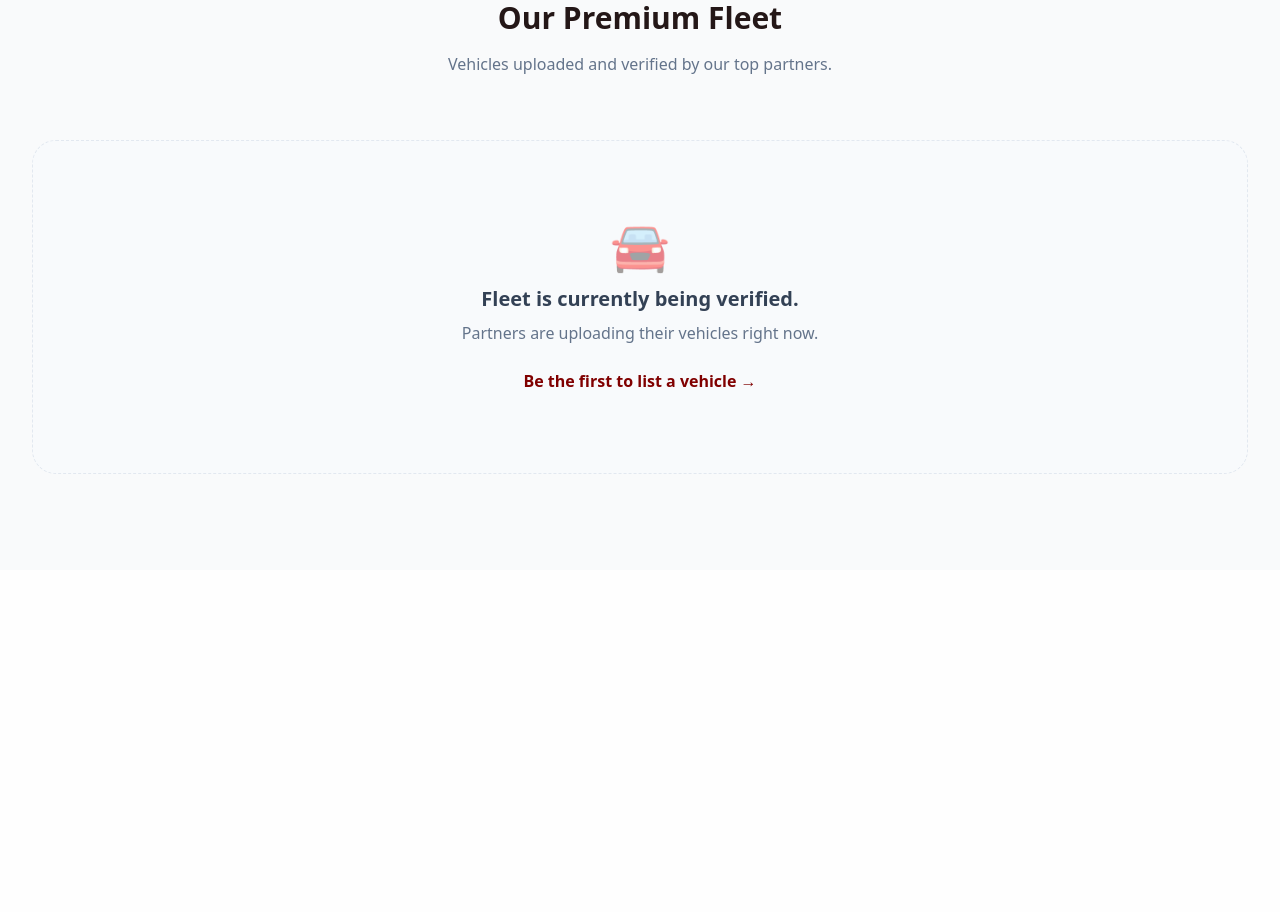
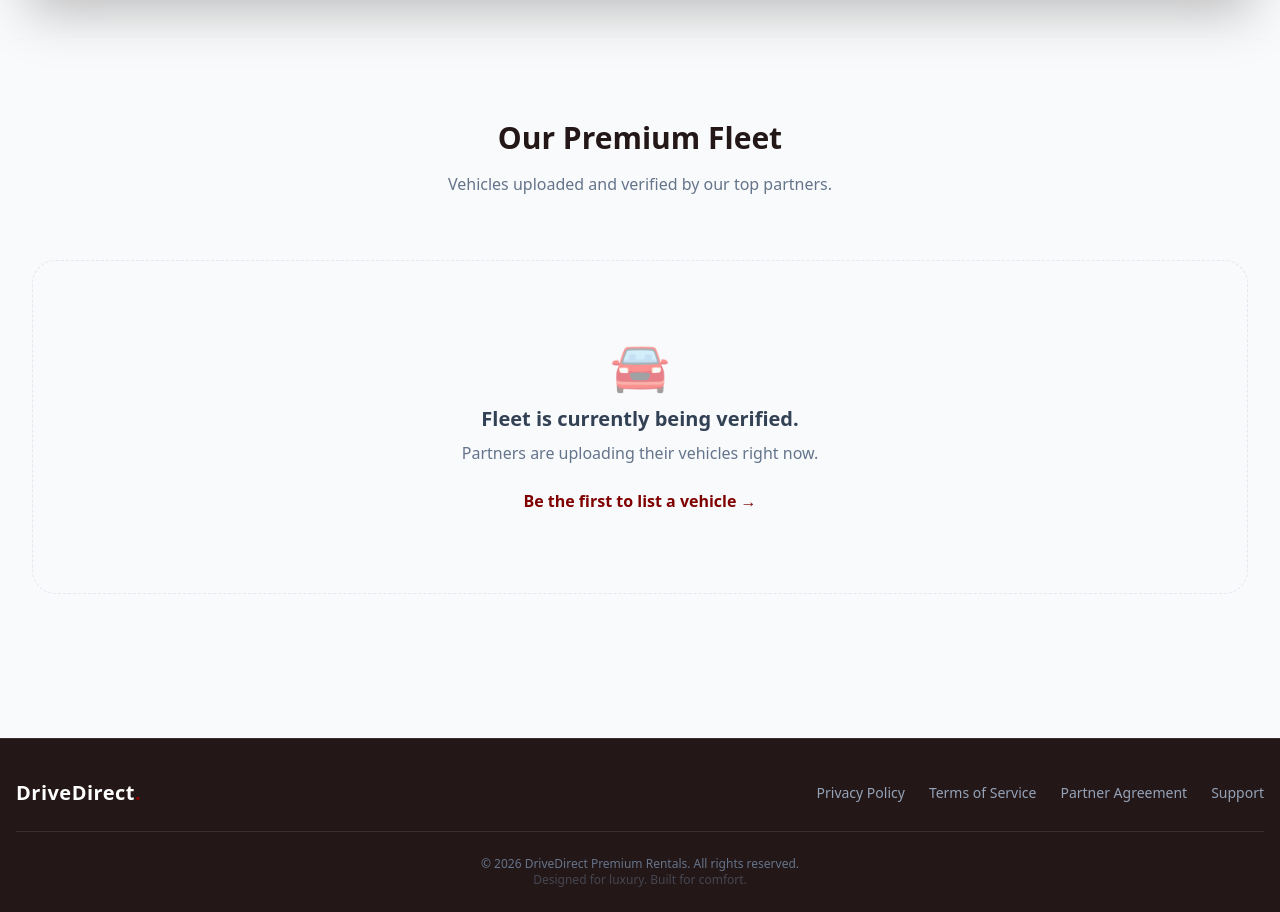
Before and after one commit to manishyadav-108/DriveDirect, a Flask app: page / in a window 1280 px wide. Shown: the part 784-1696 px from the top of the page. Before the commit the page ends 1258 px from the top, so only its background shows below. Run offline with Flask 3, Linux system fonts and the light colour scheme.

Commit message:
update bg

```diff
--- a/templates/base.html
+++ b/templates/base.html
@@ -99,6 +99,37 @@
     <main class="container mx-auto p-4 min-h-screen">
         {% block content %}{% endblock %}
     </main>
+    </main>
+
+    <footer class="bg-slate-900 border-t border-slate-800 pt-10 pb-6 mt-12">
+        <div class="container mx-auto px-4">
+
+            <div class="flex flex-col md:flex-row justify-between items-center border-b border-slate-800 pb-6 mb-6">
+                <div class="text-xl font-extrabold text-white tracking-wide mb-4 md:mb-0">
+                    DriveDirect<span class="text-blue-600">.</span>
+                </div>
+
+                <div class="flex flex-wrap justify-center gap-6 text-sm text-slate-400 font-medium">
+                    <a href="#" class="hover:text-indigo-400 transition-colors">Privacy Policy</a>
+                    <a href="#" class="hover:text-indigo-400 transition-colors">Terms of Service</a>
+                    <a href="#" class="hover:text-indigo-400 transition-colors">Partner Agreement</a>
+                    <a href="#" class="hover:text-indigo-400 transition-colors">Support</a>
+                </div>
+            </div>
+
+            <div class="text-center text-xs text-slate-500 font-light">
+                &copy; <span id="currentYear"></span> DriveDirect Premium Rentals. All rights reserved. <br>
+                <span class="opacity-50">Designed for luxury. Built for comfort.</span>
+            </div>
+
+        </div>
+    </footer>
+
+    <script>
+        document.getElementById('currentYear').textContent = new Date().getFullYear();
+    </script>
 
 </body>
 </html>
+</body>
+</html>
--- a/templates/index.html
+++ b/templates/index.html
@@ -1,48 +1,33 @@
 {% extends 'base.html' %}
 
 {% block content %}
-<style>
-    /* Custom Animations */
-    .fade-up { animation: fadeUp 1s cubic-bezier(0.16, 1, 0.3, 1) forwards; opacity: 0; transform: translateY(30px); }
-    .delay-100 { animation-delay: 100ms; }
-    .delay-200 { animation-delay: 200ms; }
-    .delay-300 { animation-delay: 300ms; }
 
-    @keyframes fadeUp {
-        to { opacity: 1; transform: translateY(0); }
-    }
+<div class="relative flex flex-col items-center justify-center min-h-[85vh] text-center px-4 overflow-hidden shadow-2xl">
 
-    /* Smooth image hover zoom */
-    .img-zoom-container { overflow: hidden; border-radius: 1rem; }
-    .img-zoom { transition: transform 0.5s ease; }
-    .img-zoom-container:hover .img-zoom { transform: scale(1.05); }
-</style>
+    <div class="absolute inset-0 z-0" style="background-image: url('{{ url_for('static', filename='img/bg.jpg') }}'); background-size: cover; background-position: center; background-attachment: fixed;"></div>
 
-<div class="relative flex flex-col items-center justify-center min-h-[70vh] text-center px-4 overflow-hidden">
-
-    <div class="absolute top-0 left-1/4 w-[30rem] h-[30rem] bg-blue-400 rounded-full mix-blend-multiply filter blur-[120px] opacity-30 animate-pulse z-0 pointer-events-none"></div>
-    <div class="absolute bottom-0 right-1/4 w-[30rem] h-[30rem] bg-indigo-400 rounded-full mix-blend-multiply filter blur-[120px] opacity-30 z-0 pointer-events-none" style="animation-delay: 2s;"></div>
+    <div class="absolute inset-0 z-0 bg-gradient-to-b from-slate-900/95 via-slate-900/80 to-blue-950/90 mix-blend-multiply"></div>
 
     <div class="z-10 relative w-full max-w-4xl mx-auto flex flex-col items-center mt-10">
 
-        <span class="fade-up text-blue-600 font-bold tracking-[0.2em] uppercase text-xs mb-6 block bg-blue-50 px-4 py-1 rounded-full">
+        <span class="fade-up text-indigo-400 font-bold tracking-[0.2em] uppercase text-xs mb-6 block bg-indigo-900/30 backdrop-blur-sm border border-indigo-500/30 px-4 py-1 rounded-full">
             DriveDirect Premium
         </span>
 
-        <h1 class="fade-up delay-100 text-5xl md:text-7xl font-extrabold text-slate-900 mb-8 tracking-tight leading-tight">
+        <h1 class="fade-up delay-100 text-5xl md:text-7xl font-extrabold text-white mb-8 tracking-tight leading-tight">
             The road is yours. <br>
-            <span class="text-transparent bg-clip-text bg-gradient-to-r from-blue-600 to-indigo-600">We just hand you the keys.</span>
+            <span class="text-transparent bg-clip-text bg-gradient-to-r from-indigo-400 to-indigo-600">We just hand you the keys.</span>
         </h1>
 
-        <p class="fade-up delay-200 text-lg md:text-xl text-slate-500 mb-12 max-w-2xl mx-auto font-light leading-relaxed">
+        <p class="fade-up delay-200 text-lg md:text-xl text-slate-300 mb-12 max-w-2xl mx-auto font-light leading-relaxed">
             Rent luxury self-drive vehicles, hire expert chauffeurs, or both. The ultimate modern mobility platform.
         </p>
 
         <div class="fade-up delay-300 flex flex-col sm:flex-row gap-6 justify-center w-full max-w-md mx-auto">
-            <a href="/book" class="px-8 py-4 bg-slate-900 text-white font-medium rounded-full shadow-2xl hover:shadow-blue-500/30 hover:-translate-y-1 transition-all duration-300">
+            <a href="/book" class="px-8 py-4 bg-blue-600/80 backdrop-blur-md text-white font-medium rounded-full shadow-[0_0_20px_rgba(156,28,28,0.4)] border border-blue-400 hover:bg-blue-500 hover:-translate-y-1 transition-all duration-300">
                 Book a Ride Now
             </a>
-            <a href="#featured" class="px-8 py-4 bg-white text-slate-700 font-medium rounded-full border border-slate-200 hover:border-slate-400 hover:bg-slate-50 transition-all duration-300">
+            <a href="#featured" class="px-8 py-4 bg-white/10 backdrop-blur-md text-white font-medium rounded-full border border-white/20 hover:bg-white/20 hover:border-white/40 transition-all duration-300">
                 View Fleet
             </a>
         </div>
```
Also changed, not shown: static/img/bg.jpg.jfif (added), static/uploads/20260420212447_car3.jpg (added).
